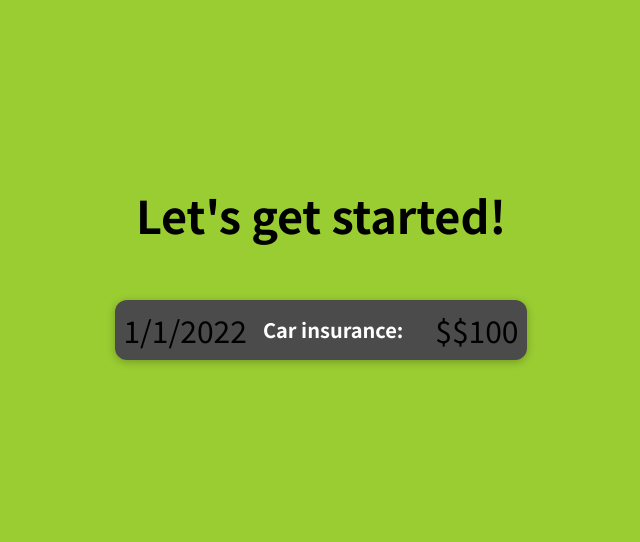
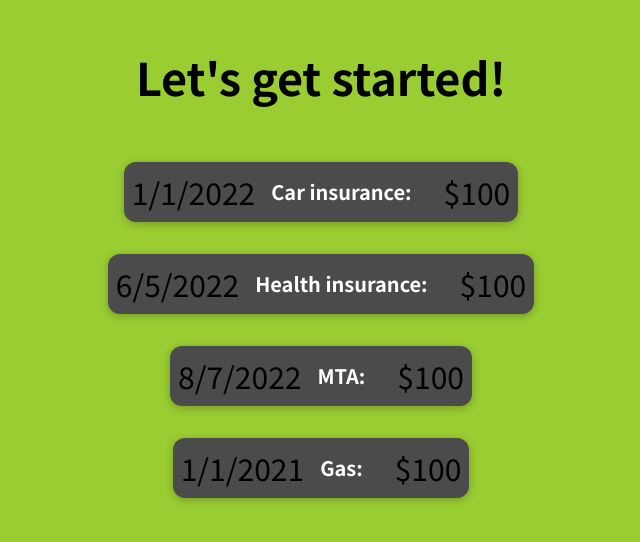
Before and after one commit to philsmirnoff/tutorial, a React (Create React App) app in the folder udemy/01-starting-setup/: page / in a window 1280 px wide. Shown: the part 140-682 px from the top of the page, without its empty margins (319-959 px from the left). Built offline with nearby package versions, Linux system fonts and the light colour scheme.

Commit message:
add attributes

```diff
--- a/udemy/01-starting-setup/src/App.js
+++ b/udemy/01-starting-setup/src/App.js
@@ -2,10 +2,56 @@ import ExpenseItem from './components/ExpenseItem';
 
 
 function App() {
+  const expense = [
+    {
+      id: 1,
+      title: 'Car insurance',
+      amount: 100,
+      date: new Date(2022, 0, 1)
+    },
+    {
+      id: 2,
+      title: 'Health insurance',
+      amount: 100,
+      date: new Date(2022, 5, 5)
+    },
+    {
+      id: 3,
+      title: 'MTA',
+      amount: 100,
+      date: new Date(2022, 7, 7)
+    },
+    {
+      id: 4,
+      title: 'Gas',
+      amount: 100,
+      date: new Date(2021, 0, 1)
+    }
+  ]
+
   return (
     <div className="app">
       <h2>Let's get started!</h2>
-      < ExpenseItem />
+      <ExpenseItem
+      title={expense[0].title}
+      amount={expense[0].amount}
+      date={expense[0].date}
+       />
+       <ExpenseItem
+      title={expense[1].title}
+      amount={expense[1].amount}
+      date={expense[1].date}
+       />
+       <ExpenseItem
+      title={expense[2].title}
+      amount={expense[2].amount}
+      date={expense[2].date}
+       />
+        <ExpenseItem
+      title={expense[3].title}
+      amount={expense[3].amount}
+      date={expense[3].date}
+       />
     </div>
   );
 }
--- a/udemy/01-starting-setup/src/components/ExpenseItem.js
+++ b/udemy/01-starting-setup/src/components/ExpenseItem.js
@@ -1,17 +1,17 @@
 import React from 'react';
 import './ExpenseItem.css';
 
-function ExpenseItem() {
-  const expenseDate = new Date(2022, 0, 1);
-  const expenseTitle = 'Car insurance';
-  const expenseAmount = '$100';
+function ExpenseItem(props) {
+  // const expenseDate = new Date(2022, 0, 1);
+  // const expenseTitle = 'Car insurance';
+  // const expenseAmount = '$100';
 
   return (
     <div className="expense-item">
-      <div>{expenseDate.toLocaleDateString()}</div>
+      <div>{props.date.toLocaleDateString()}</div>
       <div className="expense-item__description">
-        <h2>{expenseTitle}:</h2>
-        <div className="expense-item_price">${expenseAmount}</div>
+        <h2>{props.title}:</h2>
+        <div className="expense-item_price">${props.amount}</div>
       </div>
     </div>
   )
```
Also changed, not shown: 1 other file (tests, documents, lock files or other folders).
